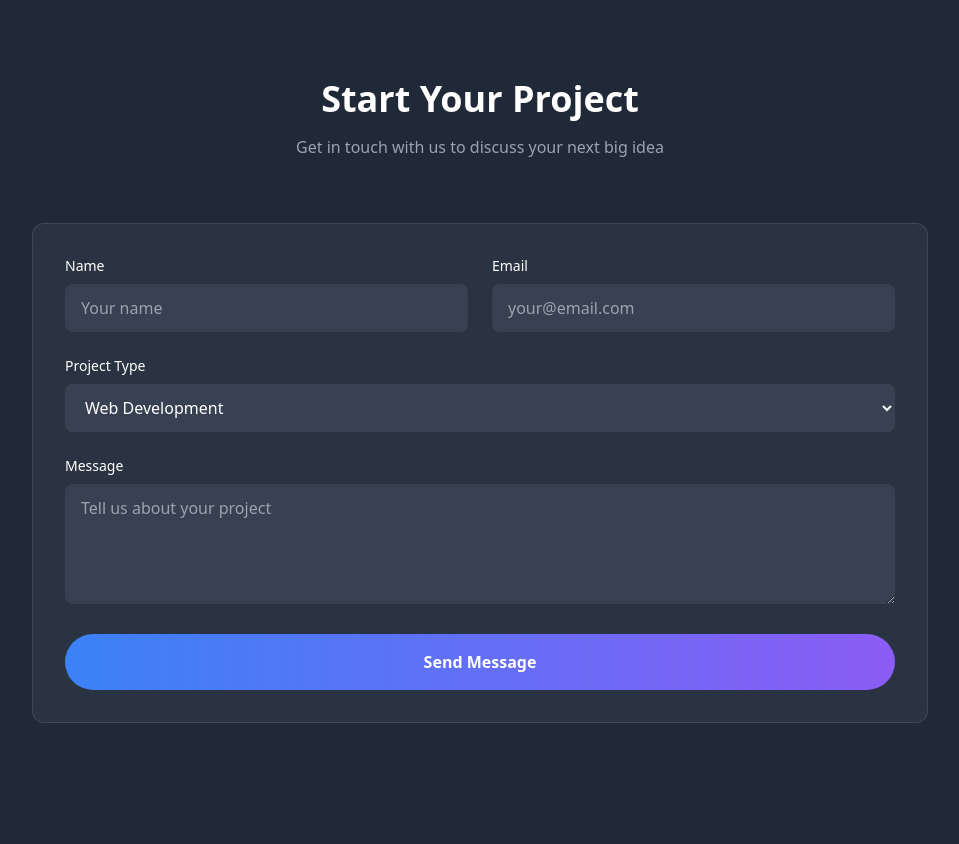
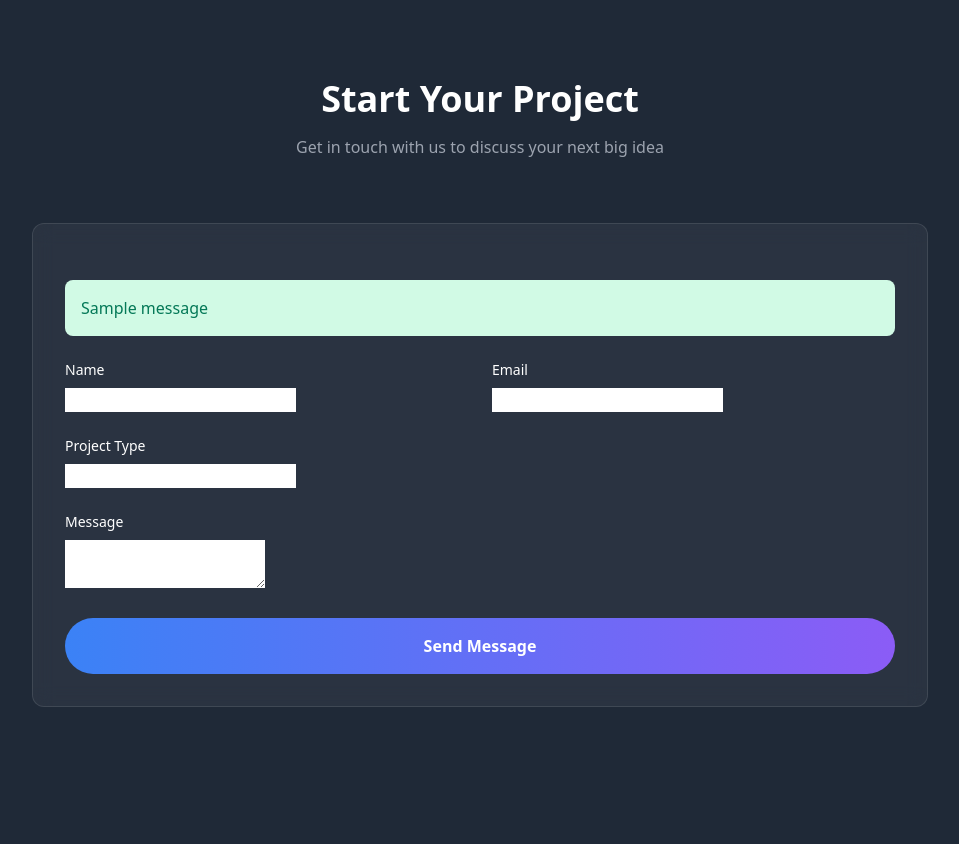
Before and after one commit to AmolLondhe1234/company, a Django app: template company_app/templates/index.html in a window 1280 px wide. Shown: the part 3843-4687 px from the top of the page, without its empty margins (160-1119 px from the left). Run offline with Django 5.2, Linux system fonts and the light colour scheme; the template is opened without the code that fills it, so the values that code supplies are empty, except form fields; tables that the repository leaves empty hold one stand-in row (values such as "Sample post"); one stand-in notice (Sample message) is shown; form fields are guessed from the names that the template uses.

Commit message:
Update index.html

```diff
--- a/company_app/templates/index.html
+++ b/company_app/templates/index.html
@@ -638,32 +638,38 @@ class DigitalSolution {
             </div>
             <div class="max-w-4xl mx-auto">
                 <div class="glass-card rounded-xl p-8" data-aos="fade-up">
-                    <form class="space-y-6">
+                    <form method="post" class="space-y-6">
+    {% csrf_token %}
+    {% if messages %}
+        {% for message in messages %}
+            <div class="{% if message.tags == 'success' %}bg-green-100 text-green-700{% else %}bg-red-100 text-red-700{% endif %} p-4 rounded-lg mb-4">
+                {{ message }}
+            </div>
+        {% endfor %}
+    {% endif %}
+
     <div class="grid grid-cols-1 md:grid-cols-2 gap-6">
         <div>
             <label class="block text-sm font-medium mb-2">Name</label>
-                                <input type="text" class="w-full px-4 py-3 bg-gray-700 rounded-lg focus:outline-none focus:ring-2 focus:ring-blue-500" placeholder="Your name">
+            {{ form.name }}
         </div>
         <div>
             <label class="block text-sm font-medium mb-2">Email</label>
-                                <input type="email" class="w-full px-4 py-3 bg-gray-700 rounded-lg focus:outline-none focus:ring-2 focus:ring-blue-500" placeholder="your@email.com">
+            {{ form.email }}
         </div>
     </div>
+
     <div>
         <label class="block text-sm font-medium mb-2">Project Type</label>
-                            <select class="w-full px-4 py-3 bg-gray-700 rounded-lg focus:outline-none focus:ring-2 focus:ring-blue-500">
-                                <option>Web Development</option>
-                                <option>Mobile App Development</option>
-                                <option>AI/ML Solutions</option>
-                                <option>Chatbot Development</option>
-                                <option>Other</option>
-                            </select>
+        {{ form.project_type }}
     </div>
+
     <div>
         <label class="block text-sm font-medium mb-2">Message</label>
-                            <textarea class="w-full px-4 py-3 bg-gray-700 rounded-lg focus:outline-none focus:ring-2 focus:ring-blue-500" rows="4" placeholder="Tell us about your project"></textarea>
+        {{ form.message }}
     </div>
-                        <button class="w-full bg-gradient-to-r from-blue-500 to-purple-500 text-white px-8 py-4 rounded-full font-bold hover:shadow-lg transition-all transform hover:scale-105">
+
+    <button type="submit" class="w-full bg-gradient-to-r from-blue-500 to-purple-500 text-white px-8 py-4 rounded-full font-bold hover:shadow-lg transition-all transform hover:scale-105">
         Send Message
     </button>
 </form>
```
Lines whose indentation alone changed are shown as unchanged.
